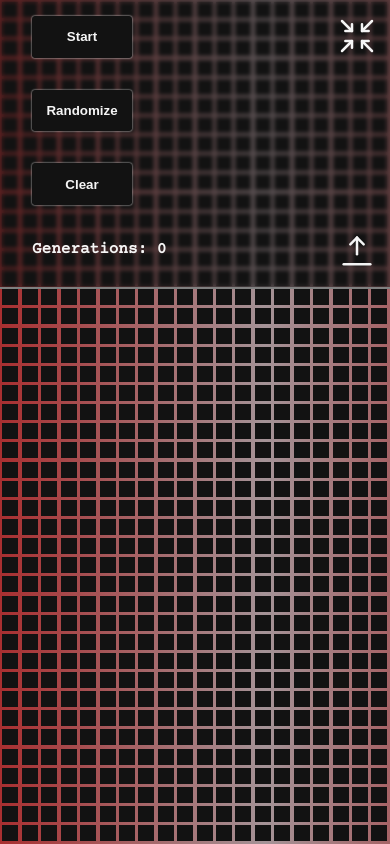
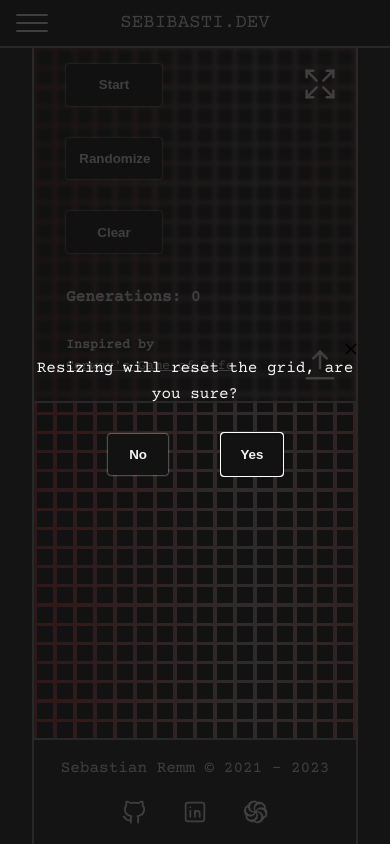
Before and after one commit to SebiBasti/sebibasti.dev, a Next.js app: page /gameoflife in a window 390 px wide. Both pictures are taken after a click on the button 323 px from the left and 84 px from the top of the page. Built offline with nearby package versions, Linux system fonts and the light colour scheme.

Commit message:
- added link to wikipedia article - added confirmation dialog to resize toggle

```diff
--- a/package.json
+++ b/package.json
@@ -18,6 +18,7 @@
     "@vercel/analytics": "^0.1.11",
     "next": "13.2.4",
     "next-seo": "^6.0.0",
+    "primereact": "^9.2.2",
     "react": "^18.2.0",
     "react-dom": "^18.2.0",
     "react-pdf": "^6.2.2",
--- a/src/pages/gameoflife.tsx
+++ b/src/pages/gameoflife.tsx
@@ -3,7 +3,11 @@ import { NextSeo } from 'next-seo'
 import { useThrottledCallback } from 'use-debounce'
 import { arrowUp, expandArrows, gear, minimizeArrows } from '~/icons/'
 
+import { ConfirmDialog, confirmDialog } from 'primereact/confirmdialog'
+
 import Image from 'next/image'
+
+import 'primereact/resources/primereact.min.css'
 
 import {
   MouseEvent,
@@ -15,6 +19,7 @@ import {
 } from 'react'
 
 import gameStyles from '@/styles/game.module.scss'
+import Link from 'next/link'
 
 const generateEmptyGrid = (gridSize: { rows: number; cols: number }) => {
   const grid = []
@@ -132,11 +137,23 @@ export default function Gameoflife() {
           const neighbors = countNeighbors(prevGrid, i, j)
           if (prevGrid[i][j]) {
             newGrid[i][j] = neighbors === 2 || neighbors === 3
+            // Day and Night version: https://en.wikipedia.org/wiki/Day_and_Night_(cellular_automaton)
+            // newGrid[i][j] =
+            //   neighbors === 3 ||
+            //   neighbors === 4 ||
+            //   neighbors === 6 ||
+            //   neighbors === 7 ||
+            //   neighbors === 8
             if (!cellsChanged && !newGrid[i][j]) {
               cellsChanged = true
             }
           } else {
             newGrid[i][j] = neighbors === 3
+            // newGrid[i][j] =
+            //   neighbors === 3 ||
+            //   neighbors === 6 ||
+            //   neighbors === 7 ||
+            //   neighbors === 8
             if (!cellsChanged && newGrid[i][j]) {
               cellsChanged = true
             }
@@ -240,6 +257,13 @@ export default function Gameoflife() {
     setSize()
   }
 
+  const confirmResize = () => {
+    confirmDialog({
+      message: 'Resizing will reset the grid, are you sure?',
+      accept: () => toggleFullscreen()
+    })
+  }
+
   // This is needed because removeEventListener can not remove void functions
   // e.g. window.removeEventListener('mousedown', () => handleMouseDown(true)) will not work
   // because it can't find the reference of that function
@@ -303,13 +327,14 @@ export default function Gameoflife() {
             hidden ? gameStyles.hidden : ''
           }`}
         >
+          <ConfirmDialog />
           <Image
             src={fullscreen ? minimizeArrows : expandArrows}
             alt={'toggle fullscreen'}
             width={40}
             height={40}
             role={'button'}
-            onClick={toggleFullscreen}
+            onClick={confirmResize}
           />
           <button onClick={handleStartStopClick}>
             {isRunning ? 'Stop' : 'Start'}
@@ -325,6 +350,16 @@ export default function Gameoflife() {
             role={'button'}
             onClick={toggleMenu}
           />
+          <small>
+            <strong>Inspired by</strong>
+            <br />
+            <Link
+              href="https://en.wikipedia.org/wiki/Conway%27s_Game_of_Life"
+              target="_blank"
+            >
+              Conway&apos;s Game&nbsp;of&nbsp;Life
+            </Link>
+          </small>
         </div>
         <div
           className={gameStyles['game-field']}
--- a/src/styles/game.module.scss
+++ b/src/styles/game.module.scss
@@ -57,7 +57,7 @@
     }
 
     p {
-      margin-top: 2rem;
+      margin: 2rem 0 1rem;
       flex-basis: 100%;
       font-weight: bold;
     }
@@ -68,12 +68,17 @@
       right: 1rem;
     }
 
-    img:first-child {
+    img:first-of-type {
       top: 1rem;
     }
 
-    img:last-child {
+    img:last-of-type {
       bottom: 1rem;
+    }
+
+    a {
+      color: var(--white);
+      text-decoration: underline;
     }
   }
 
@@ -153,7 +158,7 @@
 
       button {
         margin: 1rem 2rem;
-        width: 100px;
+        width: 6rem;
 
         &:hover {
           box-shadow: 0 0 2px var(--white);
@@ -167,10 +172,11 @@
         padding: 0;
       }
 
-      img {
-        position: absolute;
-        right: 0.8em;
-        bottom: 0.8rem;
+      small {
+        display: inline;
+        margin: 1rem 2rem 0.5rem;
+        padding-right: 4rem;
+        text-align: left;
       }
     }
   }
--- a/src/styles/global.scss
+++ b/src/styles/global.scss
@@ -11,6 +11,38 @@ body {
   font-family: 'Courier Prime', monospace;
 }
 
+// prime react colors:
+// duplicate code warning is unavoidable here
+// primereact does not support overwriting css variables yet
+.p-dialog-mask {
+  background-color: var(--black-transparent) !important;
+  padding: 2rem;
+  text-align: center;
+
+  .p-dialog-footer {
+    align-self: center;
+
+    .p-button {
+      cursor: pointer;
+      margin: 2em;
+      box-shadow: 0 0 2px var(--white);
+      border: none;
+      border-radius: 0.2em;
+      background: var(--black);
+      padding: 1em;
+      min-width: 60.5px;
+      color: var(--white);
+      font-weight: bold;
+
+      &:hover {
+        box-shadow: 0 0 2px var(--grey);
+        color: var(--grey);
+      }
+    }
+  }
+}
+
+// css reset
 *,
 *::before,
 *::after {
```
Also changed, not shown: 1 other file (tests, documents, lock files or other folders).
